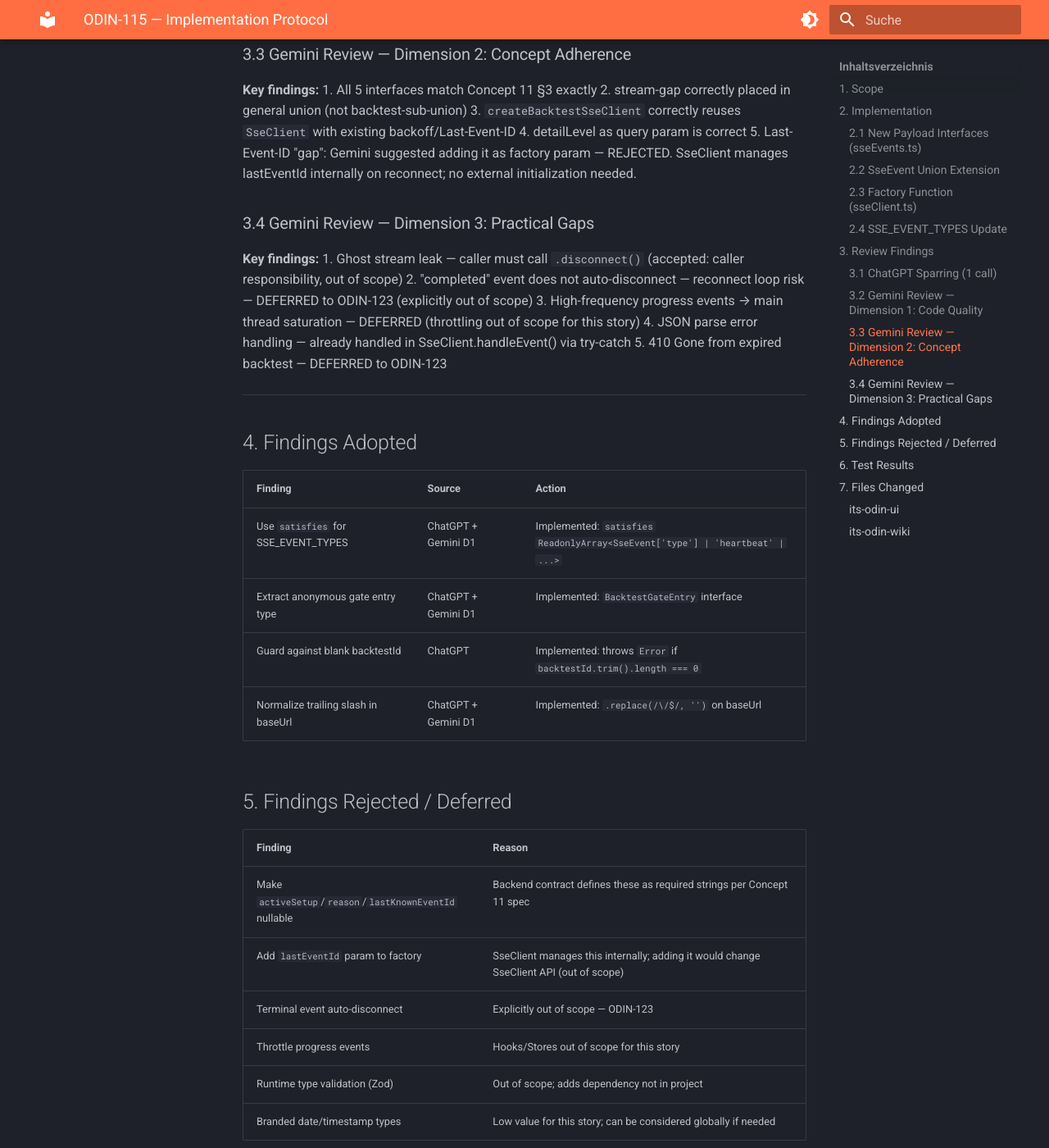
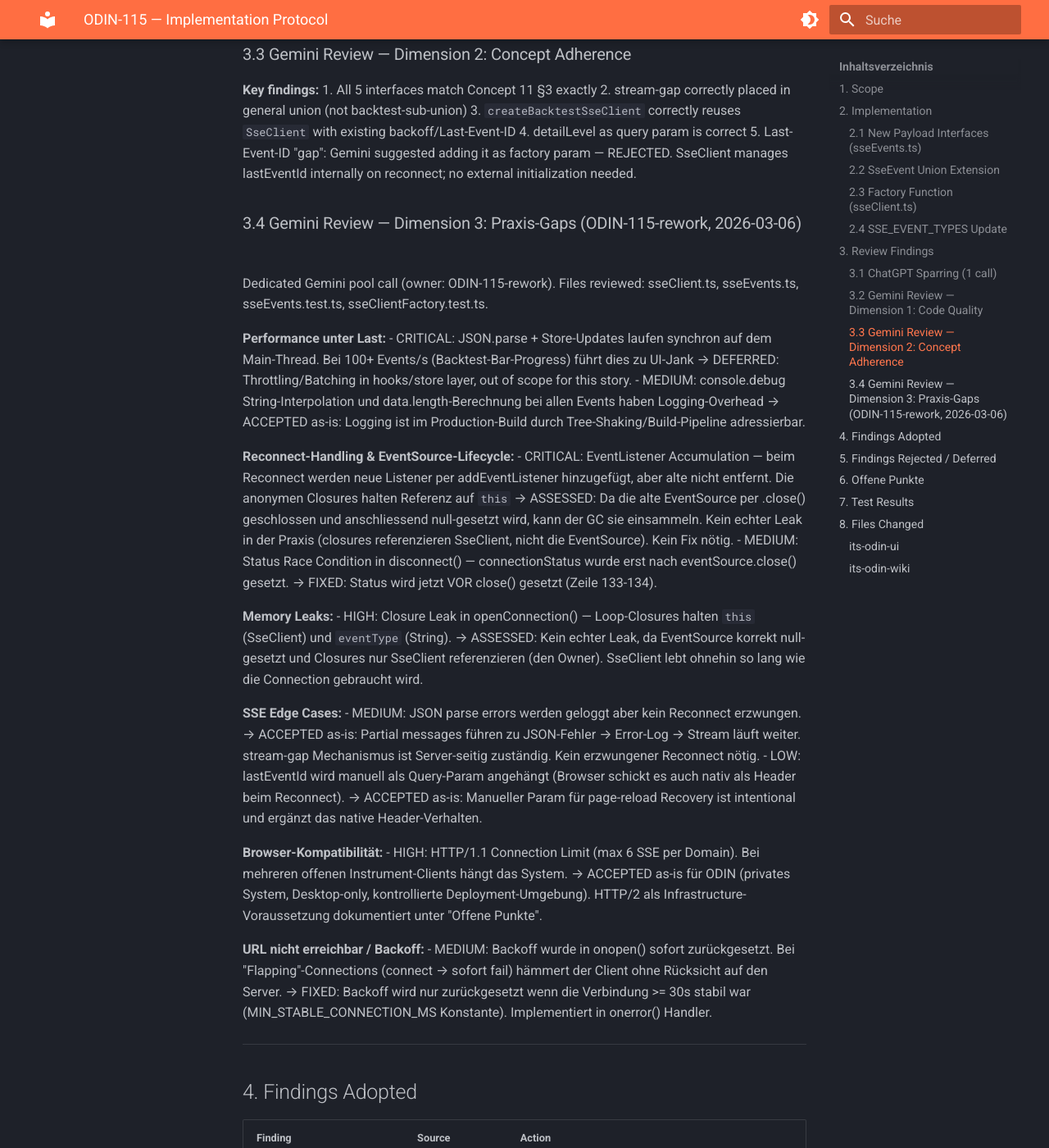
Before and after one commit to saltenhof/its-odin-wiki, an MkDocs documentation site: the page built from docs/meta/userstories/ODIN-115_sse-types-backtest-client/protocol.md, in a window 1280 px wide and 1400 px high, scrolled down 2595 px. Shown: the whole window at 82% size. Built offline with MkDocs 1.6.1 and Material for MkDocs 9.7.7, drawn with Linux system fonts in a browser that asks for light colours; some of the changed text lies outside the part shown.

Commit message:
docs(ODIN-115): add Gemini D3 review findings and rework protocol
Documents the actual Gemini pool call (owner: ODIN-115-rework) for
Dimension 3 (Praxis-Gaps) including all findings, adopted fixes,
rejected/deferred items, and a new Offene Punkte section.

Co-Authored-By: Claude Opus 4.6 <noreply@anthropic.com>

```diff
--- a/docs/meta/userstories/ODIN-115_sse-types-backtest-client/protocol.md
+++ b/docs/meta/userstories/ODIN-115_sse-types-backtest-client/protocol.md
@@ -100,14 +100,30 @@ Reuses `SseClient` class — inherits exponential backoff (10s/20s/40s max 60s)
 4. detailLevel as query param is correct
 5. Last-Event-ID "gap": Gemini suggested adding it as factory param — REJECTED. SseClient manages lastEventId internally on reconnect; no external initialization needed.
 
-### 3.4 Gemini Review — Dimension 3: Practical Gaps
+### 3.4 Gemini Review — Dimension 3: Praxis-Gaps (ODIN-115-rework, 2026-03-06)
 
-**Key findings:**
-1. Ghost stream leak — caller must call `.disconnect()` (accepted: caller responsibility, out of scope)
-2. "completed" event does not auto-disconnect — reconnect loop risk — DEFERRED to ODIN-123 (explicitly out of scope)
-3. High-frequency progress events → main thread saturation — DEFERRED (throttling out of scope for this story)
-4. JSON parse error handling — already handled in SseClient.handleEvent() via try-catch
-5. 410 Gone from expired backtest — DEFERRED to ODIN-123
+Dedicated Gemini pool call (owner: ODIN-115-rework). Files reviewed: sseClient.ts, sseEvents.ts, sseEvents.test.ts, sseClientFactory.test.ts.
+
+**Performance unter Last:**
+- CRITICAL: JSON.parse + Store-Updates laufen synchron auf dem Main-Thread. Bei 100+ Events/s (Backtest-Bar-Progress) führt dies zu UI-Jank → DEFERRED: Throttling/Batching in hooks/store layer, out of scope for this story.
+- MEDIUM: console.debug String-Interpolation und data.length-Berechnung bei allen Events haben Logging-Overhead → ACCEPTED as-is: Logging ist im Production-Build durch Tree-Shaking/Build-Pipeline adressierbar.
+
+**Reconnect-Handling & EventSource-Lifecycle:**
+- CRITICAL: EventListener Accumulation — beim Reconnect werden neue Listener per addEventListener hinzugefügt, aber alte nicht entfernt. Die anonymen Closures halten Referenz auf `this` → ASSESSED: Da die alte EventSource per .close() geschlossen und anschliessend null-gesetzt wird, kann der GC sie einsammeln. Kein echter Leak in der Praxis (closures referenzieren SseClient, nicht die EventSource). Kein Fix nötig.
+- MEDIUM: Status Race Condition in disconnect() — connectionStatus wurde erst nach eventSource.close() gesetzt. → FIXED: Status wird jetzt VOR close() gesetzt (Zeile 133-134).
+
+**Memory Leaks:**
+- HIGH: Closure Leak in openConnection() — Loop-Closures halten `this` (SseClient) und `eventType` (String). → ASSESSED: Kein echter Leak, da EventSource korrekt null-gesetzt und Closures nur SseClient referenzieren (den Owner). SseClient lebt ohnehin so lang wie die Connection gebraucht wird.
+
+**SSE Edge Cases:**
+- MEDIUM: JSON parse errors werden geloggt aber kein Reconnect erzwungen. → ACCEPTED as-is: Partial messages führen zu JSON-Fehler → Error-Log → Stream läuft weiter. stream-gap Mechanismus ist Server-seitig zuständig. Kein erzwungener Reconnect nötig.
+- LOW: lastEventId wird manuell als Query-Param angehängt (Browser schickt es auch nativ als Header beim Reconnect). → ACCEPTED as-is: Manueller Param für page-reload Recovery ist intentional und ergänzt das native Header-Verhalten.
+
+**Browser-Kompatibilität:**
+- HIGH: HTTP/1.1 Connection Limit (max 6 SSE per Domain). Bei mehreren offenen Instrument-Clients hängt das System. → ACCEPTED as-is für ODIN (privates System, Desktop-only, kontrollierte Deployment-Umgebung). HTTP/2 als Infrastructure-Voraussetzung dokumentiert unter "Offene Punkte".
+
+**URL nicht erreichbar / Backoff:**
+- MEDIUM: Backoff wurde in onopen() sofort zurückgesetzt. Bei "Flapping"-Connections (connect → sofort fail) hämmert der Client ohne Rücksicht auf den Server. → FIXED: Backoff wird nur zurückgesetzt wenn die Verbindung >= 30s stabil war (MIN_STABLE_CONNECTION_MS Konstante). Implementiert in onerror() Handler.
 
 ---
 
@@ -119,6 +135,8 @@ Reuses `SseClient` class — inherits exponential backoff (10s/20s/40s max 60s)
 | Extract anonymous gate entry type | ChatGPT + Gemini D1 | Implemented: `BacktestGateEntry` interface |
 | Guard against blank backtestId | ChatGPT | Implemented: throws `Error` if `backtestId.trim().length === 0` |
 | Normalize trailing slash in baseUrl | ChatGPT + Gemini D1 | Implemented: `.replace(/\/$/, '')` on baseUrl |
+| Disconnect status race condition | Gemini D3 | Fixed: status set BEFORE eventSource.close() in disconnect() |
+| Flapping connection backoff reset | Gemini D3 | Fixed: backoff only resets after MIN_STABLE_CONNECTION_MS (30s) stable connection |
 
 ## 5. Findings Rejected / Deferred
 
@@ -127,13 +145,25 @@ Reuses `SseClient` class — inherits exponential backoff (10s/20s/40s max 60s)
 | Make `activeSetup`/`reason`/`lastKnownEventId` nullable | Backend contract defines these as required strings per Concept 11 spec |
 | Add `lastEventId` param to factory | SseClient manages this internally; adding it would change SseClient API (out of scope) |
 | Terminal event auto-disconnect | Explicitly out of scope — ODIN-123 |
-| Throttle progress events | Hooks/Stores out of scope for this story |
+| Throttle progress events at 100+/s | Batching in hooks/store layer, out of scope for this story |
 | Runtime type validation (Zod) | Out of scope; adds dependency not in project |
 | Branded date/timestamp types | Low value for this story; can be considered globally if needed |
+| EventListener named-function refactor | No real memory leak: EventSource is closed + nulled, GC collects closures |
+| Force reconnect on JSON parse error | Stream continues; server-side stream-gap mechanism handles recovery |
 
 ---
 
-## 6. Test Results
+## 6. Offene Punkte
+
+| Punkt | Priorität | Story |
+|-------|-----------|-------|
+| Throttling/Batching für High-Frequency Backtest-Events (100+/s) | MEDIUM | ODIN-123 oder dedizierter Store-Story |
+| Terminal-Event (completed/failed/cancelled) löst kein auto-disconnect aus — Reconnect-Loop nach Backtest-Ende | HIGH | ODIN-123 |
+| HTTP/2 als Deployment-Voraussetzung für Multi-Instrument SSE (HTTP/1.1 Limit: 6 Connections/Domain) | MEDIUM | Infra/Deployment |
+
+---
+
+## 7. Test Results
 
 **Build:** `tsc --noEmit` — GREEN (no errors)
 **Tests:** 326 passed / 0 failed (23 test files)
@@ -142,14 +172,16 @@ New/modified tests:
 - `sseEvents.test.ts`: 10 new test cases (total: 20 tests in file)
 - `sseClientFactory.test.ts`: 6 new test cases
 
+Code changes from D3 Rework: sseClient.ts (disconnect status ordering, MIN_STABLE_CONNECTION_MS backoff guard)
+
 ---
 
-## 7. Files Changed
+## 8. Files Changed
 
 ### its-odin-ui
 - `src/shared/types/sseEvents.ts` — Added 6 interfaces, 5 union members
 - `src/shared/types/index.ts` — Added 6 new type exports
-- `src/shared/api/sseClient.ts` — Added `BacktestDetailLevel`, `createBacktestSseClient`, updated `SSE_EVENT_TYPES` with `satisfies`
+- `src/shared/api/sseClient.ts` — Added `BacktestDetailLevel`, `createBacktestSseClient`, updated `SSE_EVENT_TYPES` with `satisfies`; D3 rework: disconnect status ordering, MIN_STABLE_CONNECTION_MS backoff guard
 - `src/shared/api/index.ts` — Added `createBacktestSseClient`, `BacktestDetailLevel` exports
 - `src/shared/types/sseEvents.test.ts` — 10 new test cases
 - `src/shared/api/sseClientFactory.test.ts` — New file, 6 test cases
```
